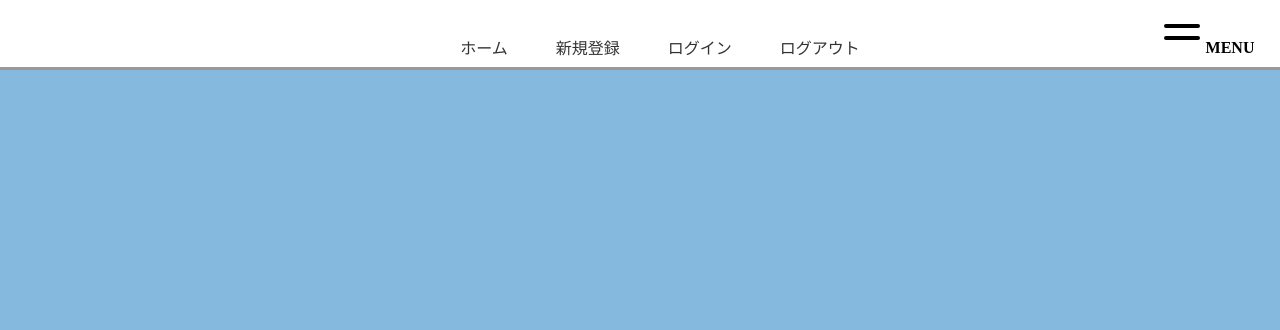
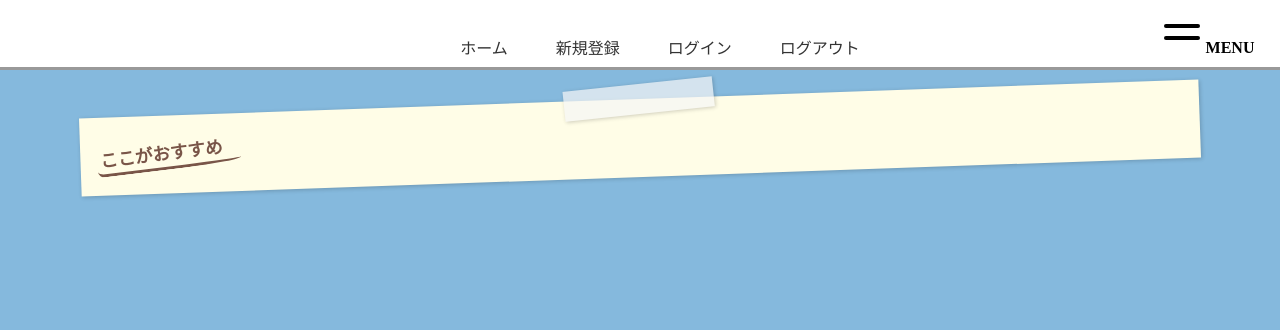
Before and after one commit to thejunjiadachi/chiimu-kaihatsu, a Flask app: template templates/list.html in a window 1280 px wide. Shown: the top 330 px of the page. Run offline with Flask 2, Linux system fonts and the light colour scheme; the template is opened without the code that fills it, so the values that code supplies are empty; some libraries are stand-ins or nearby versions.

Commit message:
list.htmlデザイン

```diff
--- a/static/style.css
+++ b/static/style.css
@@ -468,6 +468,43 @@
     text-align: center;
   }
 
+  .memox{
+    position:relative;
+    background:#fffde7;
+    width:85%;
+    margin:2em auto;
+    padding:1.5em 1em;
+    transform: rotate(-2deg);
+    box-shadow:1px 1px 4px rgba(0,0,0,0.2);
+    color:#795548;
+    }
+    .memox::before{
+    content:'ここがおすすめ';
+    position:relative;
+    display:inline-block;
+    border-bottom:3px solid #795548;
+    border-radius: 0 0 40% 5% / 0 0 15% 20%;
+    padding:0 1em 0.1em 0.2em;
+    font-size:110%;
+    font-weight:bold;
+    transform: rotate(-5deg);
+    }
+    .memox::after{
+    content:'';
+    position:absolute;
+    left:50%;
+    top:-15px;
+    margin-left:-75px;
+    width:150px;
+    height:30px;
+    background:rgba(245,245,245,0.7);
+    box-shadow:1px 1px 4px rgba(0,0,0,0.2);
+    transform: rotate(-4deg);
+    }
+    .memox p{
+    margin-bottom:0.5em;
+    }
+
   @media screen and (min-width:920px) {
 
     #pcNav {
--- a/templates/list.html
+++ b/templates/list.html
@@ -5,8 +5,9 @@
 {% endblock %}
 
 {% block main %}
-    {% for prefectures in rows %}
-        <p>{{ prefectures["cafe_name"] }}</p>
-        <p>{{ prefectures["prefecture"] }}</p>
-    {% endfor %}
+    <div class="memox huifont">
+        {% for prefectures in rows %}
+            <p>{{ prefectures["cafe_name"] }}</p>
+        {% endfor %}
+    </div>
 {% endblock %}
```
